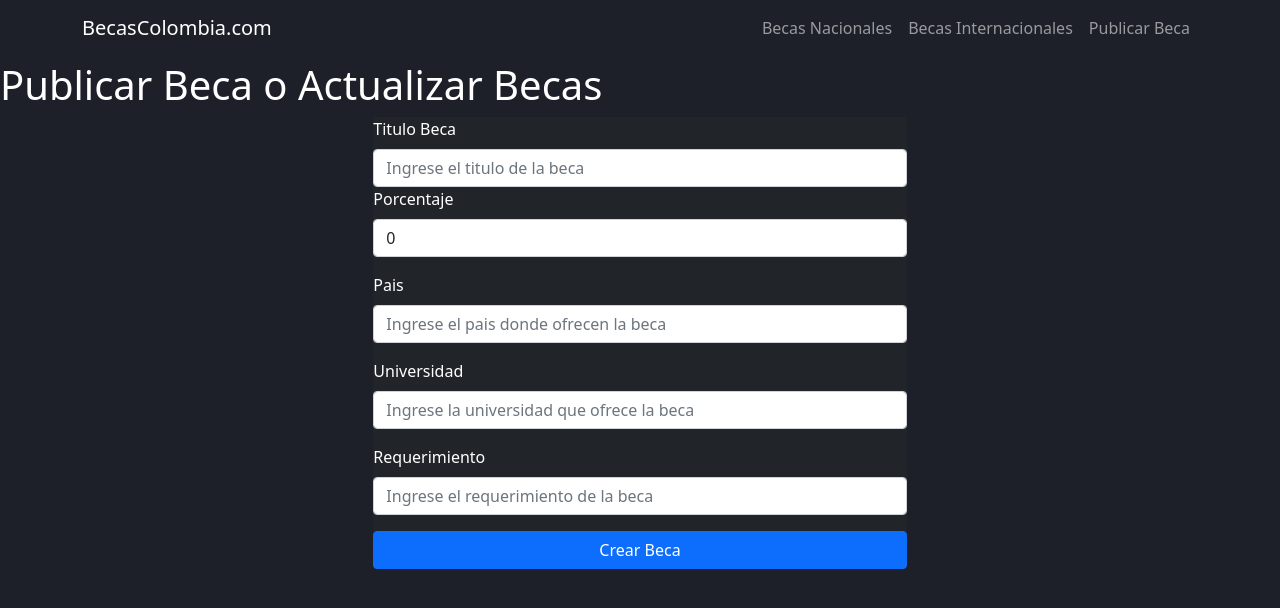
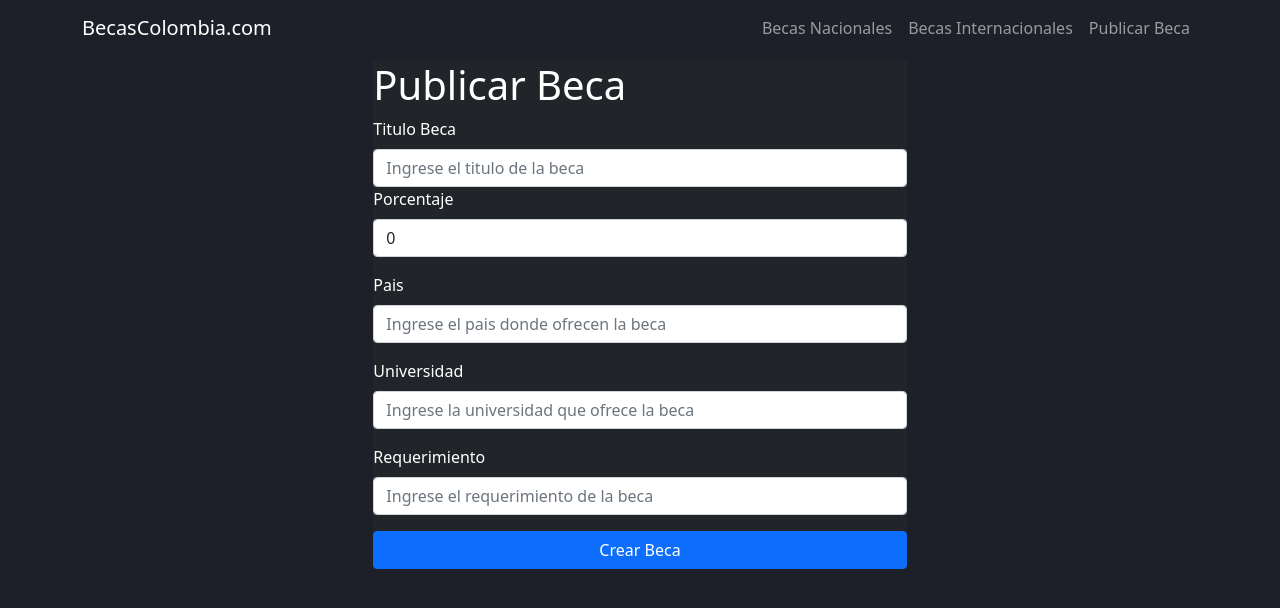
Before and after one commit to BrayanCortesJimenez/Proyecto-Web-BecasColombia, a React (Create React App) app in the folder myfrontapp/: page /PublicarBeca in a window 1280 px wide. Shown: the top 608 px of the page. Built offline with nearby package versions, Linux system fonts and the light colour scheme.

Commit message:
Modificacion del form para actualizar beca y crear beca

```diff
--- a/myfrontapp/src/components/Becas/FormBeca.js
+++ b/myfrontapp/src/components/Becas/FormBeca.js
@@ -69,6 +69,16 @@ function FormularioBecas(){
 
     return(
         <Form onSubmit={handleSubmit} className="col-md-5 mx-auto bg-dark text-white">
+            <div>
+                {
+                    params.id?(
+                        <h1>Actualizar Beca</h1>
+
+                    ):(
+                        <h1>Publicar Beca</h1>
+                    )
+                }
+            </div>
             <Form.Group className="col-mb-3 mx-auto" controlId="formTituloBeca">
                 <Form.Label>Titulo Beca</Form.Label>
                 <Form.Control type="text" name="nombre" value={BecaNueva.nombre} onChange={handleInputChange} placeholder="Ingrese el titulo de la beca" />
--- a/myfrontapp/src/components/PublicarBeca/PublicarBeca.js
+++ b/myfrontapp/src/components/PublicarBeca/PublicarBeca.js
@@ -5,7 +5,7 @@ function CrearBeca() {
 
     return (
       <main className='Main-Content-Publicar-Beca'>
-        <div><h1>Publicar Beca o Actualizar Becas </h1>
+        <div>
           <div className='Publicar-Beca'>
             <FormularioBecas/>
           </div>
```
